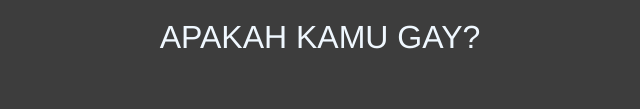
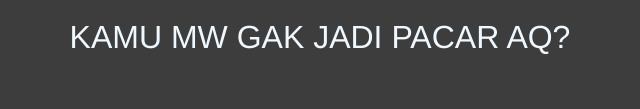
Before and after one commit to Hahannn/WEB-NGASAL, a plain HTML site: page index.html in a window 1280 px wide. Shown: the part 262-371 px from the top of the page, without its empty margins (320-960 px from the left). Drawn offline with Linux system fonts and the light colour scheme.

Commit message:
Update index.html

```diff
--- a/index.html
+++ b/index.html
@@ -10,7 +10,7 @@
 <div class="JUDUL">
     <h1> HAI KAMU 😍 <h1>
     <img alt="foto homok" src="https://cdn.discordapp.com/attachments/554238342573719573/894215908585783296/niggas.png" height="200" />
-    <h1> APAKAH KAMU GAY? </h1>
+    <h1> KAMU MW GAK JADI PACAR AQ? </h1>
 </div>
 <div class="container">
     <div id="By"> <input type="button" value=" TENTU " onClick="f1()"/></div>
```
